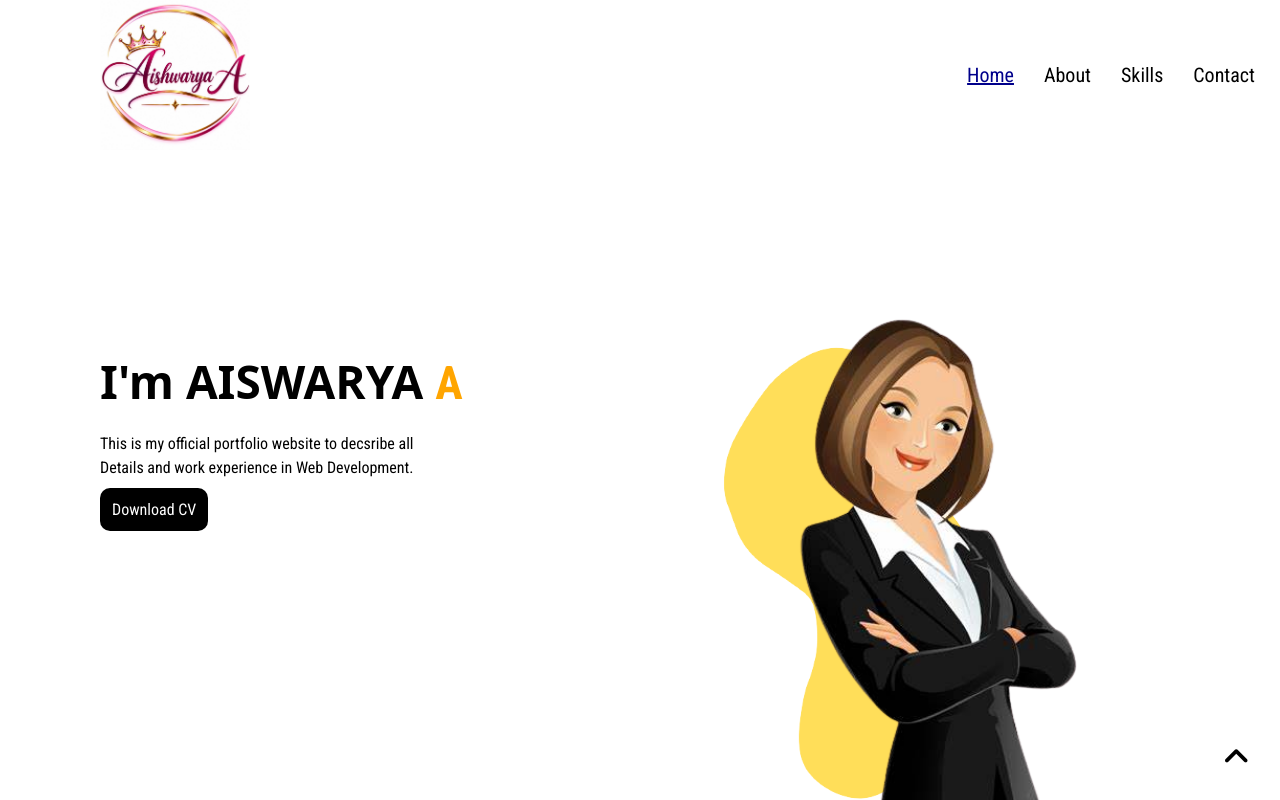
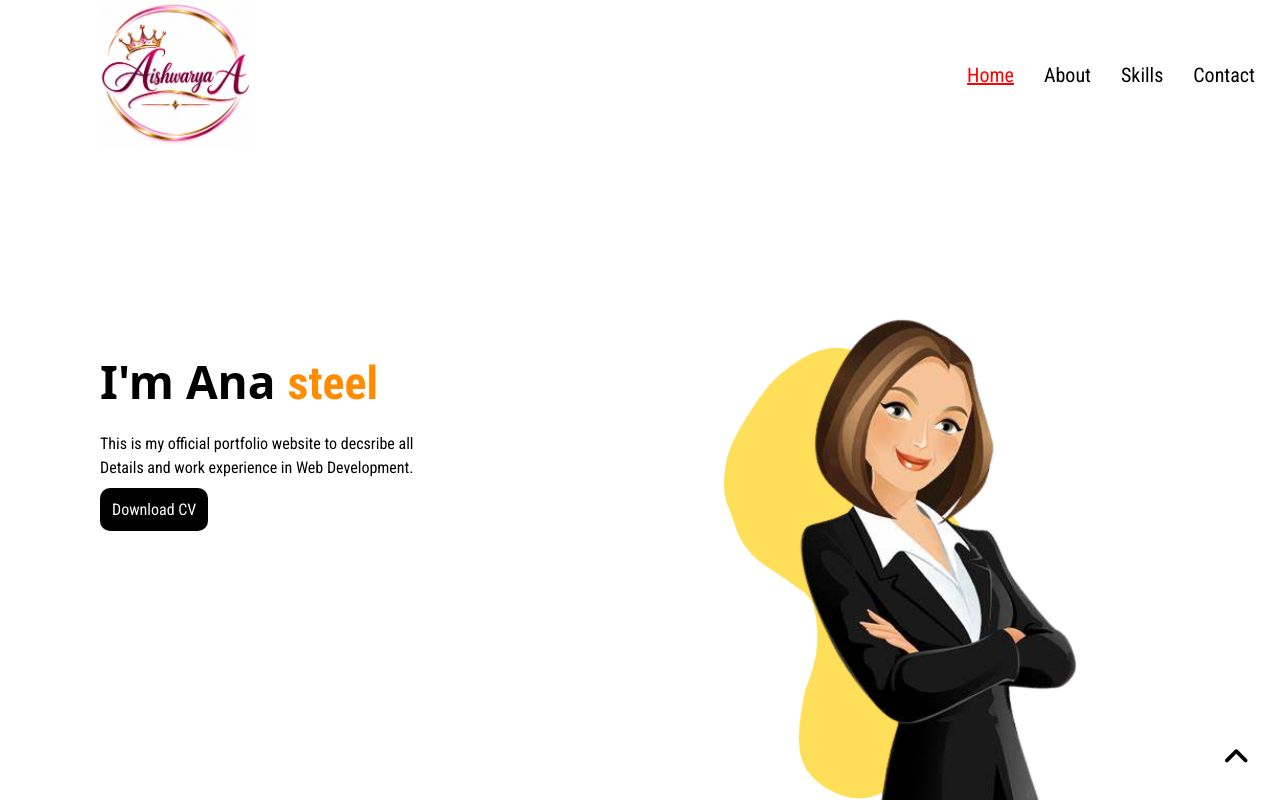
Before and after one commit to Aiswarya8301/portfolio-HTML-CSS-ANIMATION, a plain HTML site: page index.html in a window 1280 px wide. In both pictures the pointer is over the link "Home". Shown: the top 800 px of the page. Drawn offline with nearby package versions, Linux system fonts and the light colour scheme; a web font is replaced by a local one.

Commit message:
portfolio span color change

```diff
--- a/index.html
+++ b/index.html
@@ -52,7 +52,7 @@
     </header>
     <section id="home">
       <div class="homeContents">
-        <h1 class="animate__animated animate__bounce">I'm AISWARYA  <span style="color: orange">A</span></h1>
+        <h1 class="animate__animated animate__bounce">I'm Ana  <span style="color: darkorange">steel</span></h1>
         <p>
           This is my official portfolio website to decsribe all <br />
           Details and work experience in Web Development.
--- a/style.css
+++ b/style.css
@@ -24,7 +24,7 @@ nav a {
 }
 nav a:hover {
   text-decoration: underline;
-  color:darkblue;
+  color:red;
 }
 header,
 #home,
```
